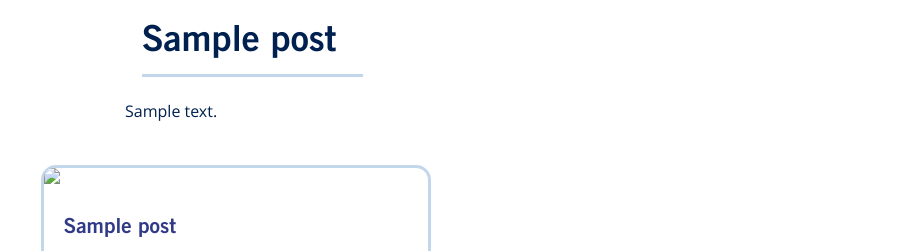
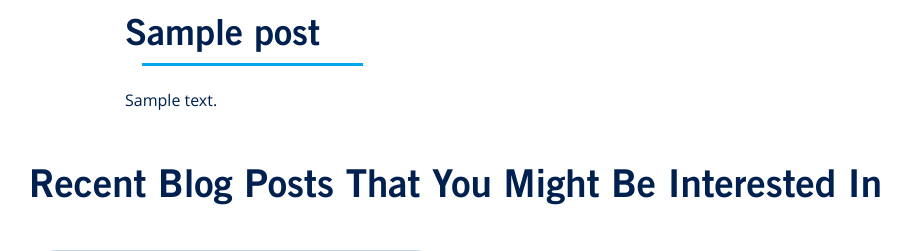
Before and after one commit to jeremiahaguirre/fitness-winter-2019, a WordPress theme: template themes/intrafitness/single.php in a window 1280 px wide. Shown: the part 84-335 px from the top of the page, without its empty margins (99-1010 px from the left). Run offline with PHP 8.4 and a stand-in for WordPress, Linux system fonts and the light colour scheme; the site name, menu and one post (Sample post) are stand-ins, and other content is empty; some libraries are stand-ins or nearby versions; some web fonts are replaced.

Commit message:
single page task complete

```diff
--- a/themes/intrafitness/sass/_home.scss
+++ b/themes/intrafitness/sass/_home.scss
@@ -120,14 +120,14 @@
         position: relative;
         font-size: 2.25rem;
         font-weight: bold;
-        padding: 1% 1% 1% 3%;
+        // padding: 1% 1% 1% 3%;
         &::after {
               content: '';
               width: 40%;
               height: 3px;
               top: 98%;
               right: 37%;
-              background-color:  #c2d7e9;
+              background-color:  $color__lb;
               position: absolute;
               transform: translateX(-50%);
         }
--- a/themes/intrafitness/sass/_single.scss
+++ b/themes/intrafitness/sass/_single.scss
@@ -1,3 +1,5 @@
+@include desktop {
+
 .image-cover {
 
     display: flex;
@@ -11,12 +13,24 @@
     }
 }
 
+.entry-content {
+    a {
+        color: $color__db;
+        text-decoration: underline;
+        a:visited {
+            color:$color__db;
+
+        a:hover {
+            color: $color__db;
+
+        }}}
+}
 
 .single-page {
     width: 65%;
     margin: auto;
     .widget-area {
-        padding-top: 24px;
+        padding-top: 110px;
     }
 }
 
@@ -25,3 +39,114 @@
     margin: auto;
     padding-bottom: 45px;
 }
+
+.entry-footer {
+    a {
+        color: $color__lb;
+
+        a:visited {
+            color:$color__lb;
+
+        a:hover {
+            color: $color__lb;
+
+        }}}
+}
+.post-navigation {
+    a {
+        color: $color__lb;
+
+        a:visited {
+            color:$color__lb;
+
+        a:hover {
+            color: $color__lb;
+
+        }}}
+}
+
+#disqus_thread {
+    width: 70%;
+    margin: auto;
+}
+}
+@include mobile {
+
+
+    .image-cover {
+
+        display: flex;
+        width:100%;
+        margin:auto;
+        background-color: $color__db;
+        img{
+            margin: auto;
+            width:70%;
+            height: 100%;
+        }
+    }
+
+    .entry-content {
+        ul li {
+            font-size: 0.8rem;
+        }
+        p {
+            font-size: 0.8rem;
+        }
+        a {
+            color: $color__db;
+            text-decoration: underline;
+            a:visited {
+                color:$color__db;
+
+            a:hover {
+                color: $color__db;
+
+            }}}
+    }
+
+    .single-page {
+        width: 90%;
+        margin: auto;
+        .widget-area {
+            padding-top: 25px;
+            padding-bottom: 25px;
+        }
+    }
+
+    .single-recent-blogs {
+        width: 80%;
+        margin: auto;
+        padding-bottom: 45px;
+    }
+
+    .entry-footer {
+        a {
+            color: $color__lb;
+
+            a:visited {
+                color:$color__lb;
+
+            a:hover {
+                color: $color__lb;
+
+            }}}
+    }
+    .post-navigation {
+        a {
+            color: $color__lb;
+
+            a:visited {
+                color:$color__lb;
+
+            a:hover {
+                color: $color__lb;
+
+            }}}
+    }
+
+    #disqus_thread {
+        width: 80%;
+        margin: auto;
+    }
+    }
--- a/themes/intrafitness/single.php
+++ b/themes/intrafitness/single.php
@@ -35,6 +35,7 @@ if ( comments_open() || get_comments_number() ) :
                 endif;
 ?>
 <section class="single-recent-blogs">
+	<h2> Recent Blog Posts That You Might Be Interested In </h2>
 <?php get_template_part('template-parts/content', 'recent-carousel'); ?>
 </section>
 
--- a/themes/intrafitness/style.css
+++ b/themes/intrafitness/style.css
@@ -2385,15 +2385,14 @@ figure {
   .entry-title {
     position: relative;
     font-size: 2.25rem;
-    font-weight: bold;
-    padding: 1% 1% 1% 3%; }
+    font-weight: bold; }
     .entry-title::after {
       content: '';
       width: 40%;
       height: 3px;
       top: 98%;
       right: 37%;
-      background-color: #c2d7e9;
+      background-color: #00a7ed;
       position: absolute;
       -webkit-transform: translateX(-50%);
               transform: translateX(-50%); }
```
Also changed, not shown: other parts of themes/intrafitness/style.css (+73 -3 lines). Lines whose indentation alone changed are shown as unchanged.
